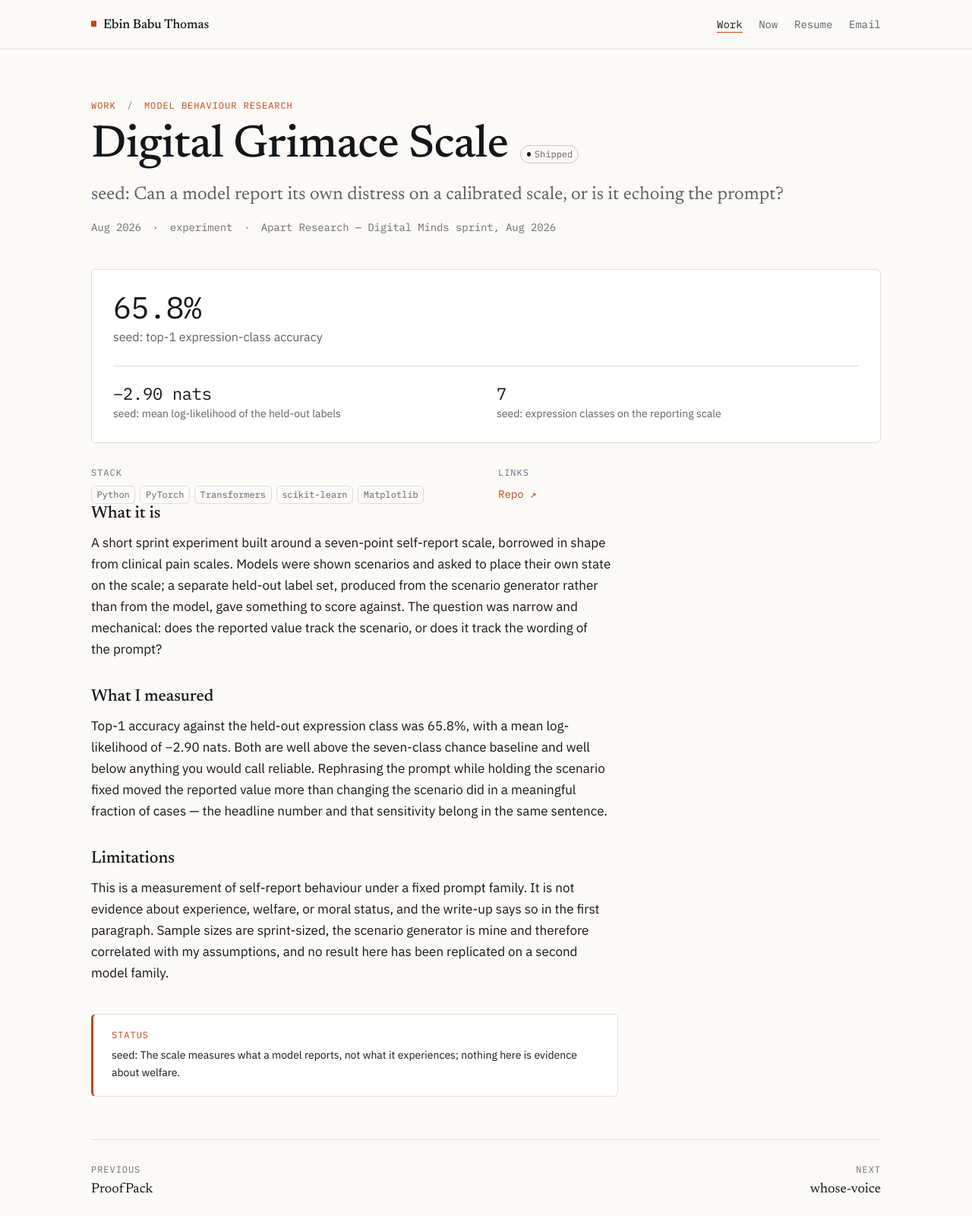
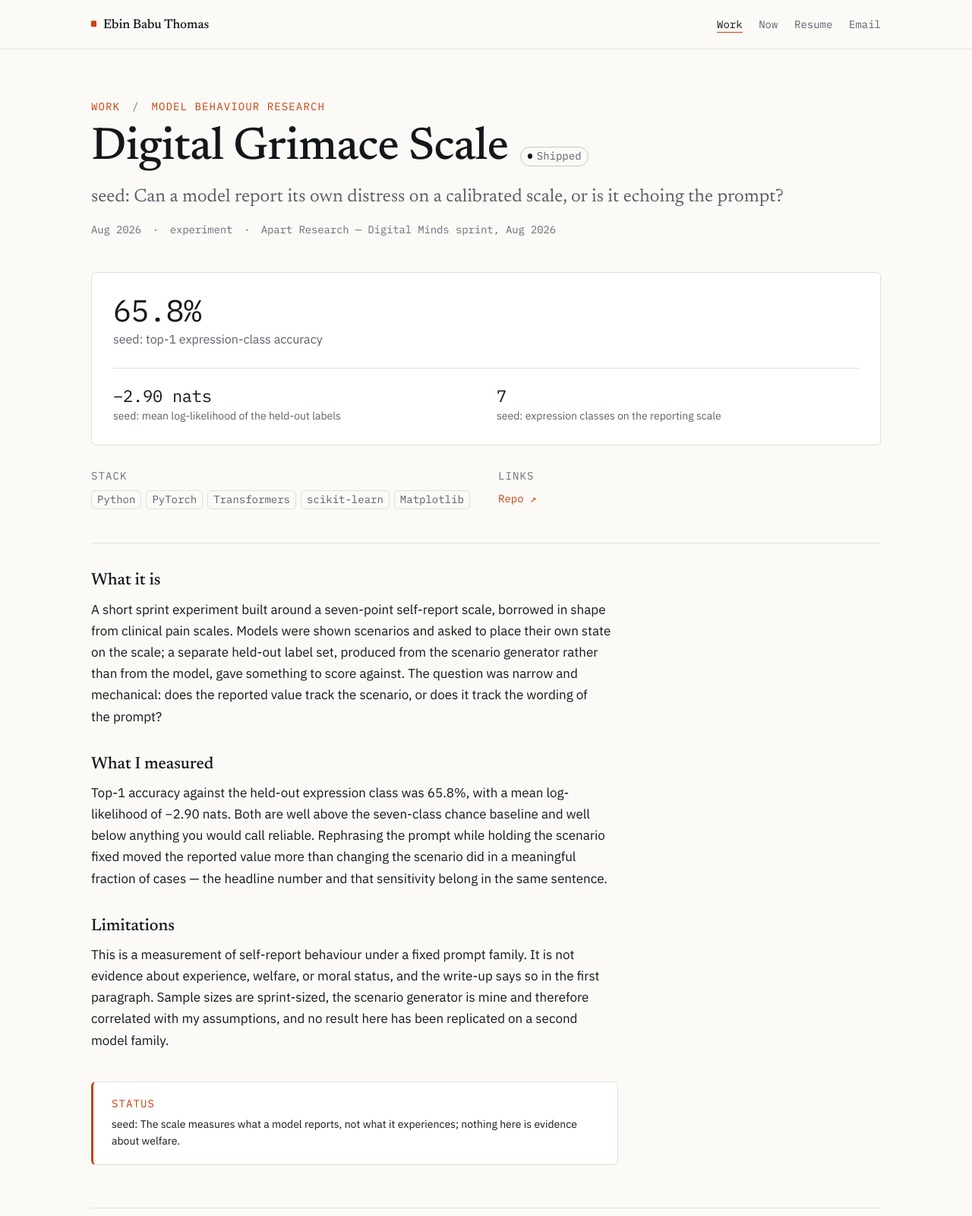
Before and after one commit to ebt55/ebinbt.dev, an Astro site: page /work/digital-grimace-scale/ in a window 1280 px wide. Shown: the top 1600 px of the page at 76% size. Built offline with nearby package versions, Linux system fonts and the light colour scheme; Astro itself is replaced by a stand-in of ours; no server answers; a web font is replaced by a local one.

Commit message:
fix(a11y): 14px floor for mono labels, underlined inline links, sr-only hints
01-SPEC 7.5 forbids text under 14px, so --size-eyebrow moves from 0.75rem to 0.875rem (recorded in 02-DESIGN-DIRECTION 'Final choices'). Footer link inside a sentence now carries a border so it is not distinguished by colour alone (axe link-in-text-block). Fixes the project page prose wrapper, which lost its scoped class when it was passed into Prose as a prop.

```diff
--- a/src/components/Footer.astro
+++ b/src/components/Footer.astro
@@ -52,9 +52,10 @@ const year = built.getUTCFullYear();
     color: var(--ink-3);
   }
 
+  /* Inline within a sentence, so it must not rely on colour alone (WCAG 1.4.1). */
   a {
     text-decoration: none;
-    border-bottom: 1px solid transparent;
+    border-bottom: 1px solid var(--hairline-strong);
   }
 
   a:hover {
--- a/src/components/Header.astro
+++ b/src/components/Header.astro
@@ -39,6 +39,9 @@ const isCurrent = (href: string) =>
                 rel={item.external ? 'noopener' : undefined}
               >
                 {item.label}
+                {item.href === site.resumePath && (
+                  <span class="sr-only"> (PDF, opens in a new tab)</span>
+                )}
               </a>
             </li>
           ))
--- a/src/components/StackChips.astro
+++ b/src/components/StackChips.astro
@@ -34,8 +34,8 @@ const rest = items.length - shown.length;
   .chip {
     font-family: var(--font-mono);
     font-size: var(--size-eyebrow);
-    line-height: 1.5;
-    padding: 0.15em 0.55em 0.2em;
+    line-height: 1.45;
+    padding: 0.1em 0.5em 0.15em;
     border: 1px solid var(--hairline);
     border-radius: var(--radius);
     color: var(--ink-2);
--- a/src/components/StatusPill.astro
+++ b/src/components/StatusPill.astro
@@ -26,12 +26,12 @@ const LABELS: Record<Status, string> = {
     align-items: center;
     gap: 0.4em;
     flex: none;
-    padding: 0.15em 0.6em 0.2em;
+    padding: 0.1em 0.6em 0.15em;
     border: 1px solid var(--hairline-strong);
     border-radius: 999px;
     font-family: var(--font-mono);
     font-size: var(--size-eyebrow);
-    line-height: 1.5;
+    line-height: 1.45;
     white-space: nowrap;
     color: var(--ink-2);
   }
--- a/src/pages/index.astro
+++ b/src/pages/index.astro
@@ -228,7 +228,8 @@ const photo = Object.values(photoFiles)[0]?.default;
     <Timeline roles={roles} />
     <p class="resume-link">
       <a href={site.resumePath} target="_blank" rel="noopener">
-        Resume (PDF)<span aria-hidden="true"> ↗</span>
+        Resume (PDF)<span class="sr-only"> (opens in a new tab)</span><span aria-hidden="true">
+          ↗</span>
       </a>
     </p>
   </Section>
--- a/src/pages/work/[slug].astro
+++ b/src/pages/work/[slug].astro
@@ -103,9 +103,11 @@ const { Content } = await render(project);
         </div>
       </div>
 
-      <Prose class="body">
-        <Content />
-      </Prose>
+      <div class="body">
+        <Prose>
+          <Content />
+        </Prose>
+      </div>
 
       {
         d.honestStatus && (
--- a/src/styles/global.css
+++ b/src/styles/global.css
@@ -174,6 +174,18 @@ pre {
   margin: 0;
 }
 
+.sr-only {
+  position: absolute;
+  width: 1px;
+  height: 1px;
+  padding: 0;
+  margin: -1px;
+  overflow: hidden;
+  clip-path: inset(50%);
+  white-space: nowrap;
+  border: 0;
+}
+
 /* --- Skip link ---------------------------------------------------------- */
 
 .skip-link {
--- a/src/styles/tokens.css
+++ b/src/styles/tokens.css
@@ -41,7 +41,9 @@
   --size-h3: 1.25rem;
   --size-body: 1.0625rem;
   --size-small: 0.875rem;
-  --size-eyebrow: 0.75rem;
+  /* 14px, not the 12px of the design sketch: 01-SPEC §7.5 forbids text under
+     14px. Recorded in 02-DESIGN-DIRECTION.md "Final choices". */
+  --size-eyebrow: 0.875rem;
   --size-proof: clamp(1.75rem, 1.3rem + 2vw, 2.5rem);
 
   /* Motion */
```
Also changed, not shown: src/components/ContactRow.astro (+0 -12 lines).
